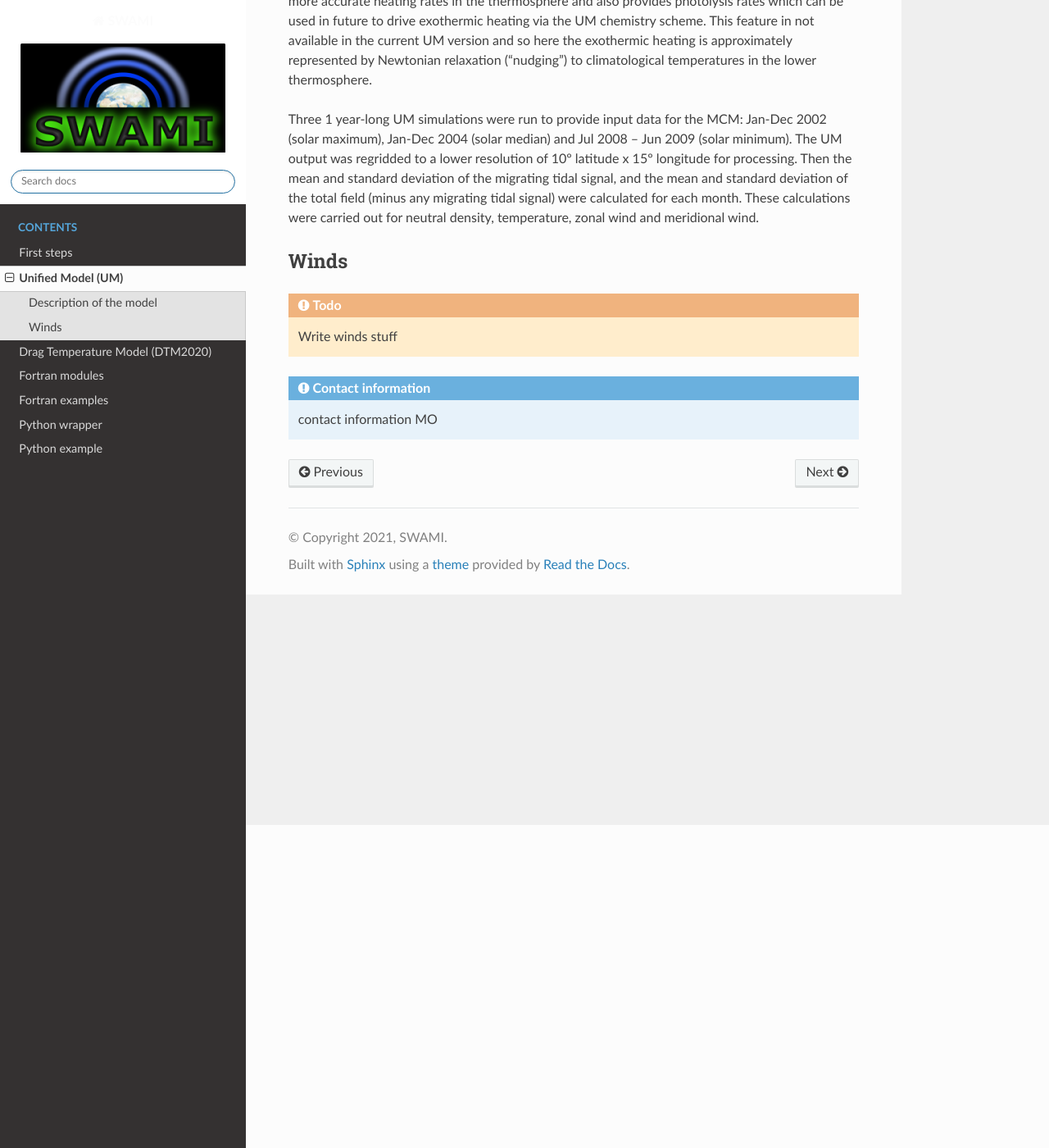
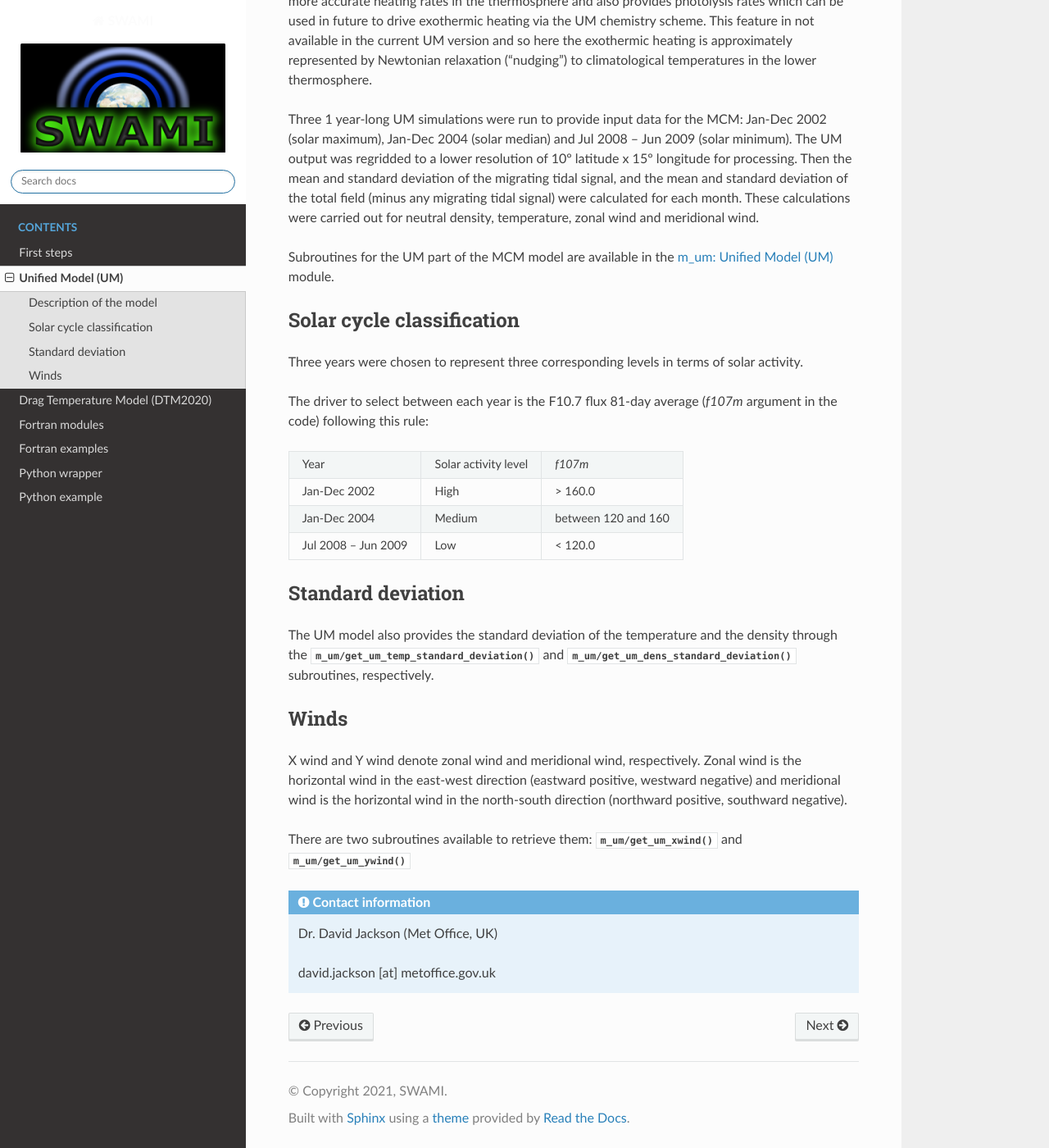
Before and after one commit to swami-h2020-eu/test, a Sphinx documentation site: the page built from docs/um.rst, in a window 1280 px wide and 1400 px high, scrolled down 394 px. Shown: the whole window at 82% size. Built offline with Sphinx 7.4.7 and the Read the Docs theme 2.0.0, drawn with Linux system fonts in a browser that asks for light colours.

Commit message:
Update docs

```diff
--- a/docs/contents.rst
+++ b/docs/contents.rst
@@ -30,6 +30,8 @@ The thermosphere model **DTM2020** is also available separately. Two versions ex
 
 Acknowledgements
 ----------------
+
+Contact information: http://swami-h2020.eu/contact-us/
 
 .. |cnes_logo| image:: _static/cnes.png
    :scale: 80%
--- a/docs/um.rst
+++ b/docs/um.rst
@@ -29,17 +29,47 @@ the migrating tidal signal, and the mean and standard deviation of the total fie
 calculations were carried out for neutral density, temperature, zonal wind and
 meridional wind.
 
+Subroutines for the UM part of the MCM model are available in the :ref:`m_um: Unified Model (UM)` module.
+
+
+Solar cycle classification
+--------------------------
+
+Three years were chosen to represent three corresponding levels in terms of solar activity.
+
+The driver to select between each year is the F10.7 flux 81-day average (`f107m` argument in the code) following this rule:
+
++---------------------+----------------------+-----------------------+
+| Year                | Solar activity level | `f107m`               |
++---------------------+----------------------+-----------------------+
+| Jan-Dec 2002        | High                 | > 160.0               |
++---------------------+----------------------+-----------------------+
+| Jan-Dec 2004        | Medium               | between 120 and 160   |
++---------------------+----------------------+-----------------------+
+| Jul 2008 – Jun 2009 | Low                  | < 120.0               |
++---------------------+----------------------+-----------------------+
+
+
+Standard deviation
+------------------
+
+The UM model also provides the standard deviation of the temperature and the density through the :func:`m_um/get_um_temp_standard_deviation` and :func:`m_um/get_um_dens_standard_deviation` subroutines, respectively.
+
 
 Winds
 -----
 
-.. todo::
+X wind and Y wind denote zonal wind and meridional wind, respectively.
+Zonal wind is the horizontal wind in the east-west direction (eastward positive, westward negative)
+and meridional wind is the horizontal wind in  the north-south direction (northward positive, southward negative).
 
-   Write winds stuff
+There are two subroutines available to retrieve them: :func:`m_um/get_um_xwind` and :func:`m_um/get_um_ywind`
 
 
 
 
 .. admonition:: Contact information
 
-   contact information MO
+   Dr. David Jackson (Met Office, UK)
+
+   david.jackson [at] metoffice.gov.uk
```
Also changed, not shown: docs/dtm2020.rst (+5 -5 lines).
